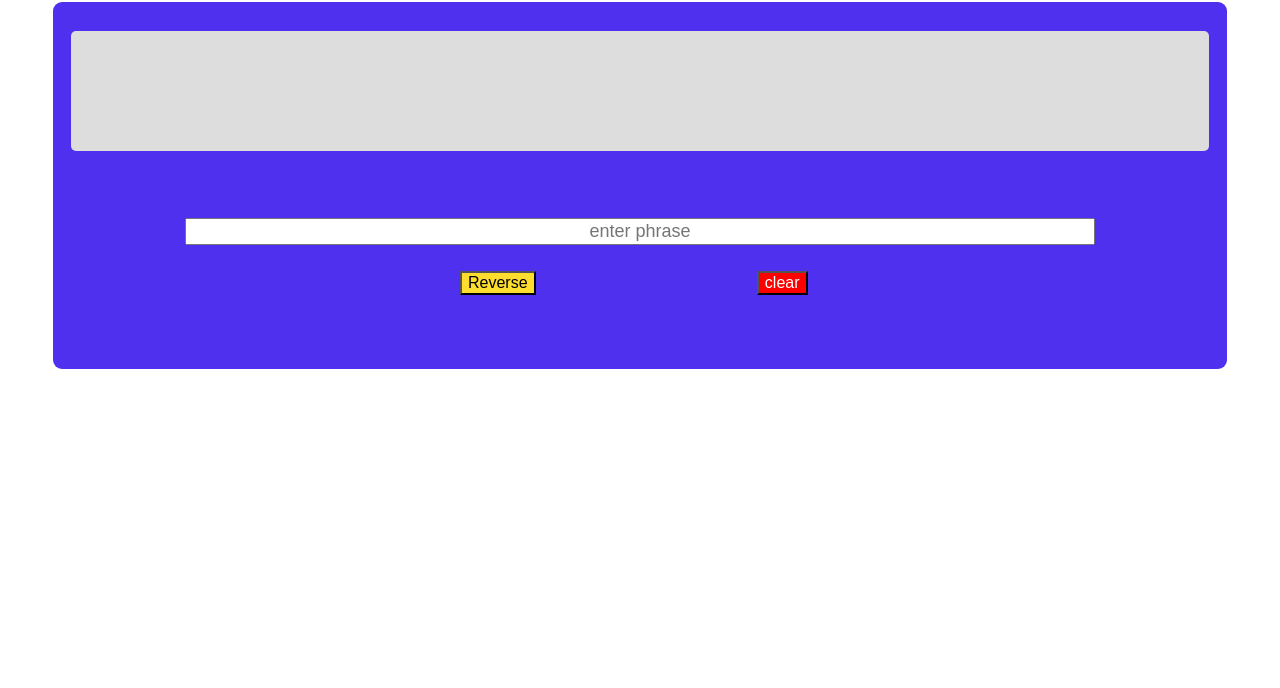
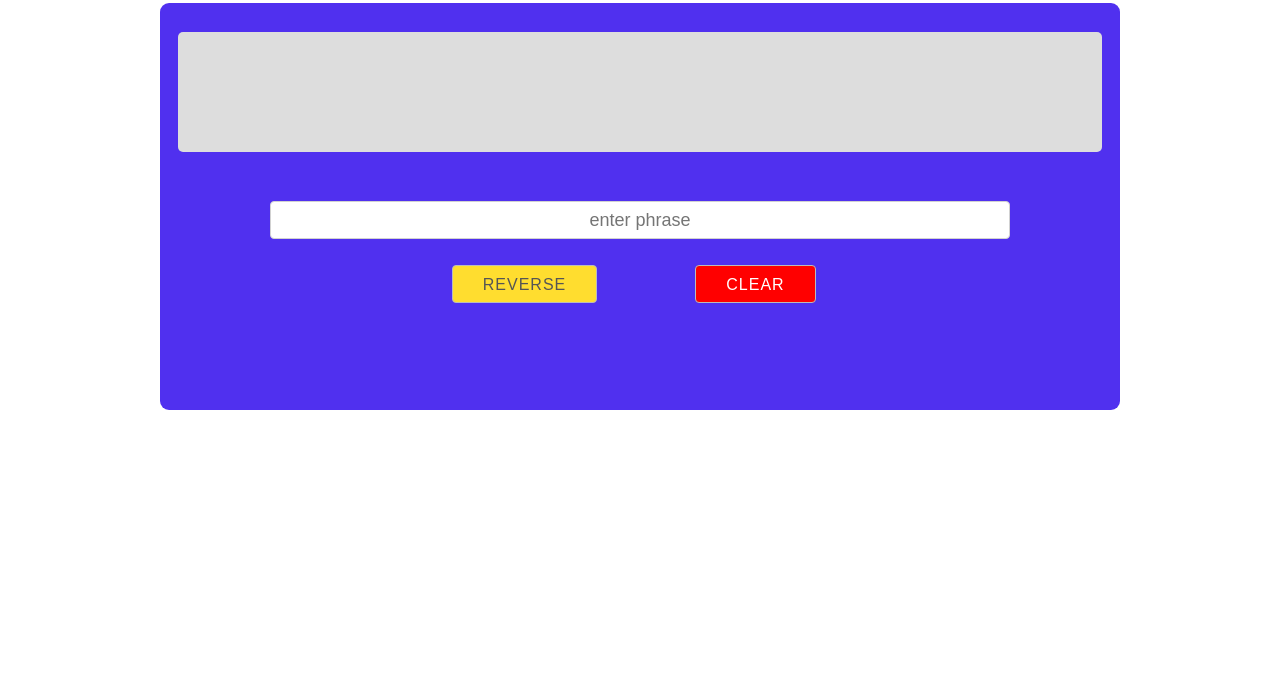
Before and after one commit to lalzart/Reverse-A-Phrase-, a plain HTML site: page index.html in a window 1280 px wide. Shown: the part 112-800 px from the top of the page. Drawn offline with nearby package versions, Linux system fonts and the light colour scheme.

Commit message:
skeleton cdn

```diff
--- a/index.html
+++ b/index.html
@@ -1,5 +1,6 @@
 <html>
   <head>
+    <link rel="stylesheet" href="https://cdnjs.cloudflare.com/ajax/libs/skeleton/2.0.4/skeleton.css" />
     <link rel="stylesheet" href="style.css" />
    </head
   <body>
```
